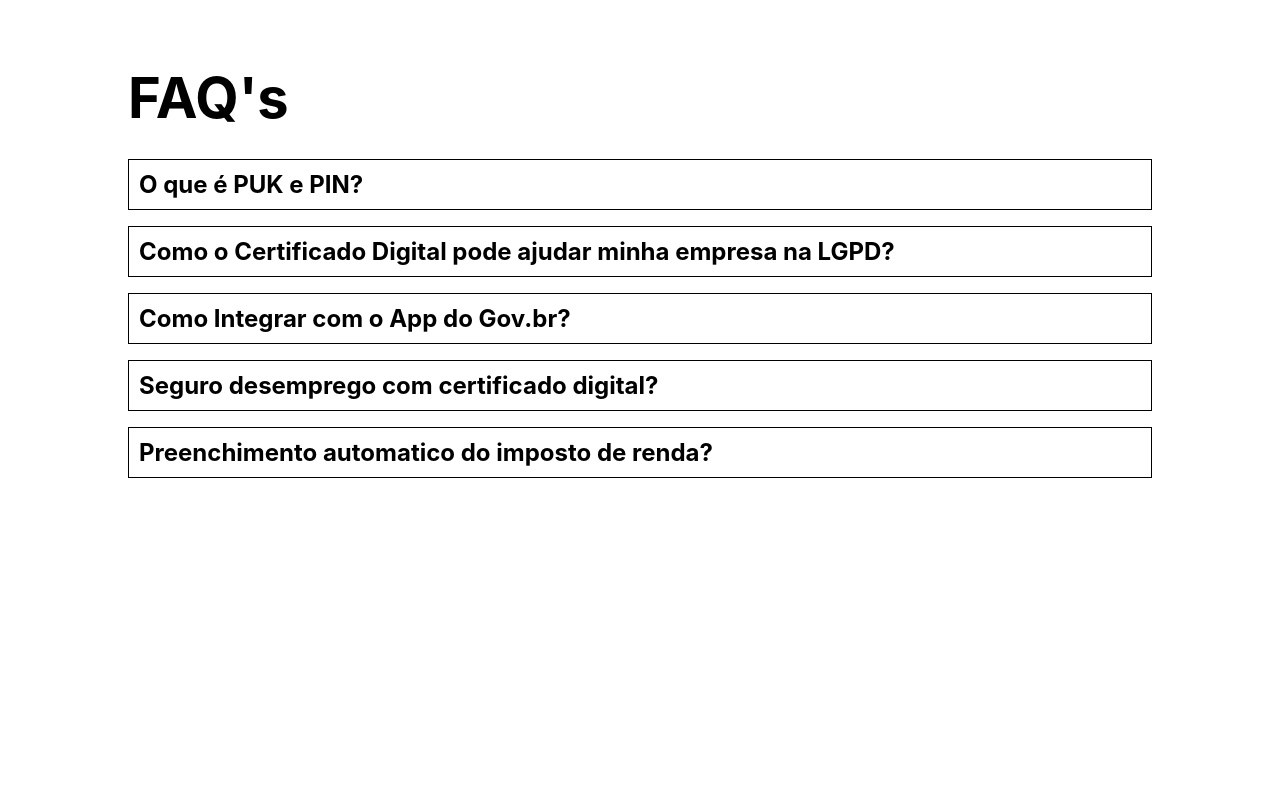
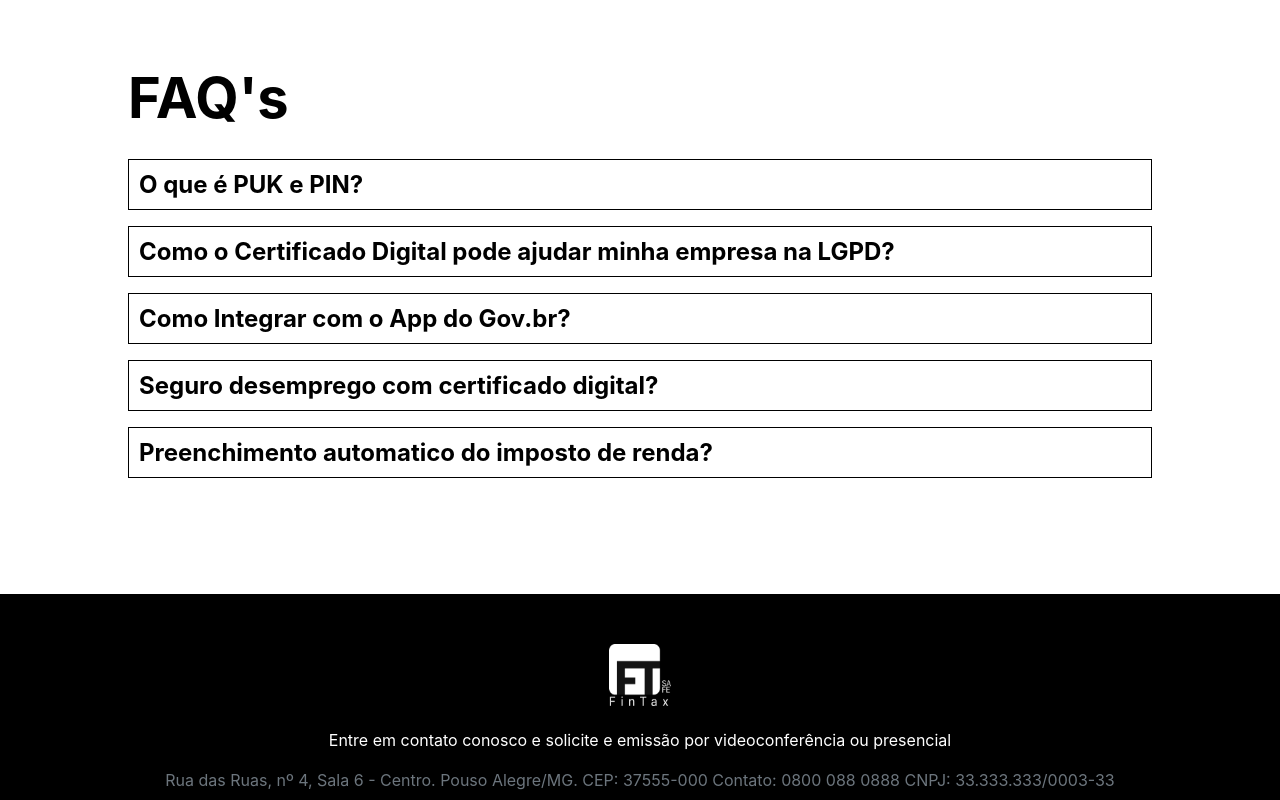
Before and after one commit to MisaelKelviny/fintaxSafe, a Next.js app: page / in a window 1280 px wide. Shown: the part 4774-5574 px from the top of the page. Before the commit the page ends 5268 px from the top, so only its background shows below. Built offline with nearby package versions, Linux system fonts and the light colour scheme.

Commit message:
Fixing image problem first attempt

```diff
--- a/src/pages/index.tsx
+++ b/src/pages/index.tsx
@@ -7,6 +7,7 @@ import bg2 from '../../assets/image/bg2.png'
 import bg3 from '../../assets/image/bg3.png'
 import bg4 from '../../assets/image/bg4.png'
 import business from '../../assets/image/business.jpg'
+import logoClaro from '../../assets/image/logo_claro.png'
 import token from '../../styles/design-tokens'
 import Faq from '../components/LandingPage/FAQ'
 import Header from '../components/LandingPage/Header'
@@ -61,7 +62,7 @@ const TemplateRow = styled.div`
 const ImageRaw = styled.div`
   width: 100%;
   height: 100%;
-  background: url(${(props: AttributeProp) => props.imgUrl});
+  background: url(${business.src});
   background-repeat: no-repeat;
   background-position: center;
   background-size: cover;
@@ -99,10 +100,19 @@ const BuyButton = styled.button`
 
 const Footer = styled.footer`
   background-color: ${token.color.primary};
-  height: 100%;
+  height: 100vh;
   width: 100%;
-  padding: 100px 100px 0px 100px;
+  padding: 50px 100px 10px 100px;
+  margin-top: 100px;
   color: white;
+  align-items: center;
+  justify-content: center;
+  display: flex;
+  flex-direction: column;
+
+  @media ${token.size.tablet} {
+    height: 100%;
+  }
 `
 
 const benefits = [
@@ -139,7 +149,7 @@ const Home: NextPage = () => {
   const [device, setDevice] = useState('')
   const [validate, setValidate] = useState('')
   const [atendimento, setAtendimento] = useState('')
-  const [aceptTerms, setAceptTerms] = useState('false')
+  const [aceptTerms, setAceptTerms] = useState(false)
 
   const buy = () => {
     if (aceptTerms && option && device && validate && atendimento) {
@@ -157,7 +167,7 @@ const Home: NextPage = () => {
       if (atendimento === '') {
         alert('Está faltando escolher a forma de atendimento')
       }
-      if (aceptTerms === 'false') {
+      if (aceptTerms === false) {
         alert('Leia e Aceite os termos de uso antes de efetuar a compra')
       }
     }
@@ -234,7 +244,7 @@ const Home: NextPage = () => {
       <Layout>
         <TemplateRow>
           <div style={{ height: '100%', width: '90%' }}>
-            <ImageRaw imgUrl={business.src} />
+            <ImageRaw />
           </div>
           <div>
             <Title text='Solução para diferentes tipos de negócio' />
@@ -346,10 +356,10 @@ const Home: NextPage = () => {
                     <div style={{ display: 'flex', alignItems: 'center', marginBottom: '20px' }}>
                       <input
                         type='checkbox'
-                        value={aceptTerms}
+                        value={aceptTerms ? 'true' : 'false'}
                         name="accept"
-                        checked={JSON.parse(aceptTerms)}
-                        onChange={() => setAceptTerms('true')}
+                        checked={aceptTerms}
+                        onChange={() => setAceptTerms(!aceptTerms)}
                       />
                       <span style={{ paddingLeft: '10px' }}>Li e Aceito os termos de uso</span>
                     </div>
@@ -365,39 +375,19 @@ const Home: NextPage = () => {
         <Title text={`FAQ's`} />
         <Faq />
       </Layout>
-      {/* <Footer>
-        <div style={{ display: 'grid', gridTemplateColumns: '1fr 3fr 1fr', marginBottom: '20px' }}>
+      <Footer>
+        <div style={{ display: 'grid', gridTemplateColumns: '12fr', marginBottom: '20px', textAlign: 'center' }}>
           <div>
             <Image src={logoClaro} alt="Logo claro" width='62' height='62' layout='intrinsic' />
             <div style={{ marginTop: '20px' }}>
               Entre em contato conosco e solicite e emissão por videoconferência ou presencial
             </div>
           </div>
-          <div>
-            <ul>
-              <li>Sobre</li>
-              <li>Carreira</li>
-              <li>Politica de Garantia</li>
-              <li>FAQ’s</li>
-              <li>Politica de Privacidade</li>
-              <li>Renovação</li>
-              <li>Teste seu certificado</li>
-              <li>Ajuda</li>
-            </ul>
-          </div>
-          <div>
-            <div>
-              <p>Formas de Pagamento</p>
-            </div>
-            <div>
-              <p>Contantos</p>
-            </div>
-          </div>
         </div>
         <div style={{ textAlign: 'center', color: token.color.terciary }}>
           <span>Rua das Ruas, nº 4, Sala 6 - Centro. Pouso Alegre/MG. CEP: 37555-000 Contato: 0800 088 0888 CNPJ: 33.333.333/0003-33</span>
         </div>
-      </Footer> */}
+      </Footer>
     </div>
   )
 }
```
